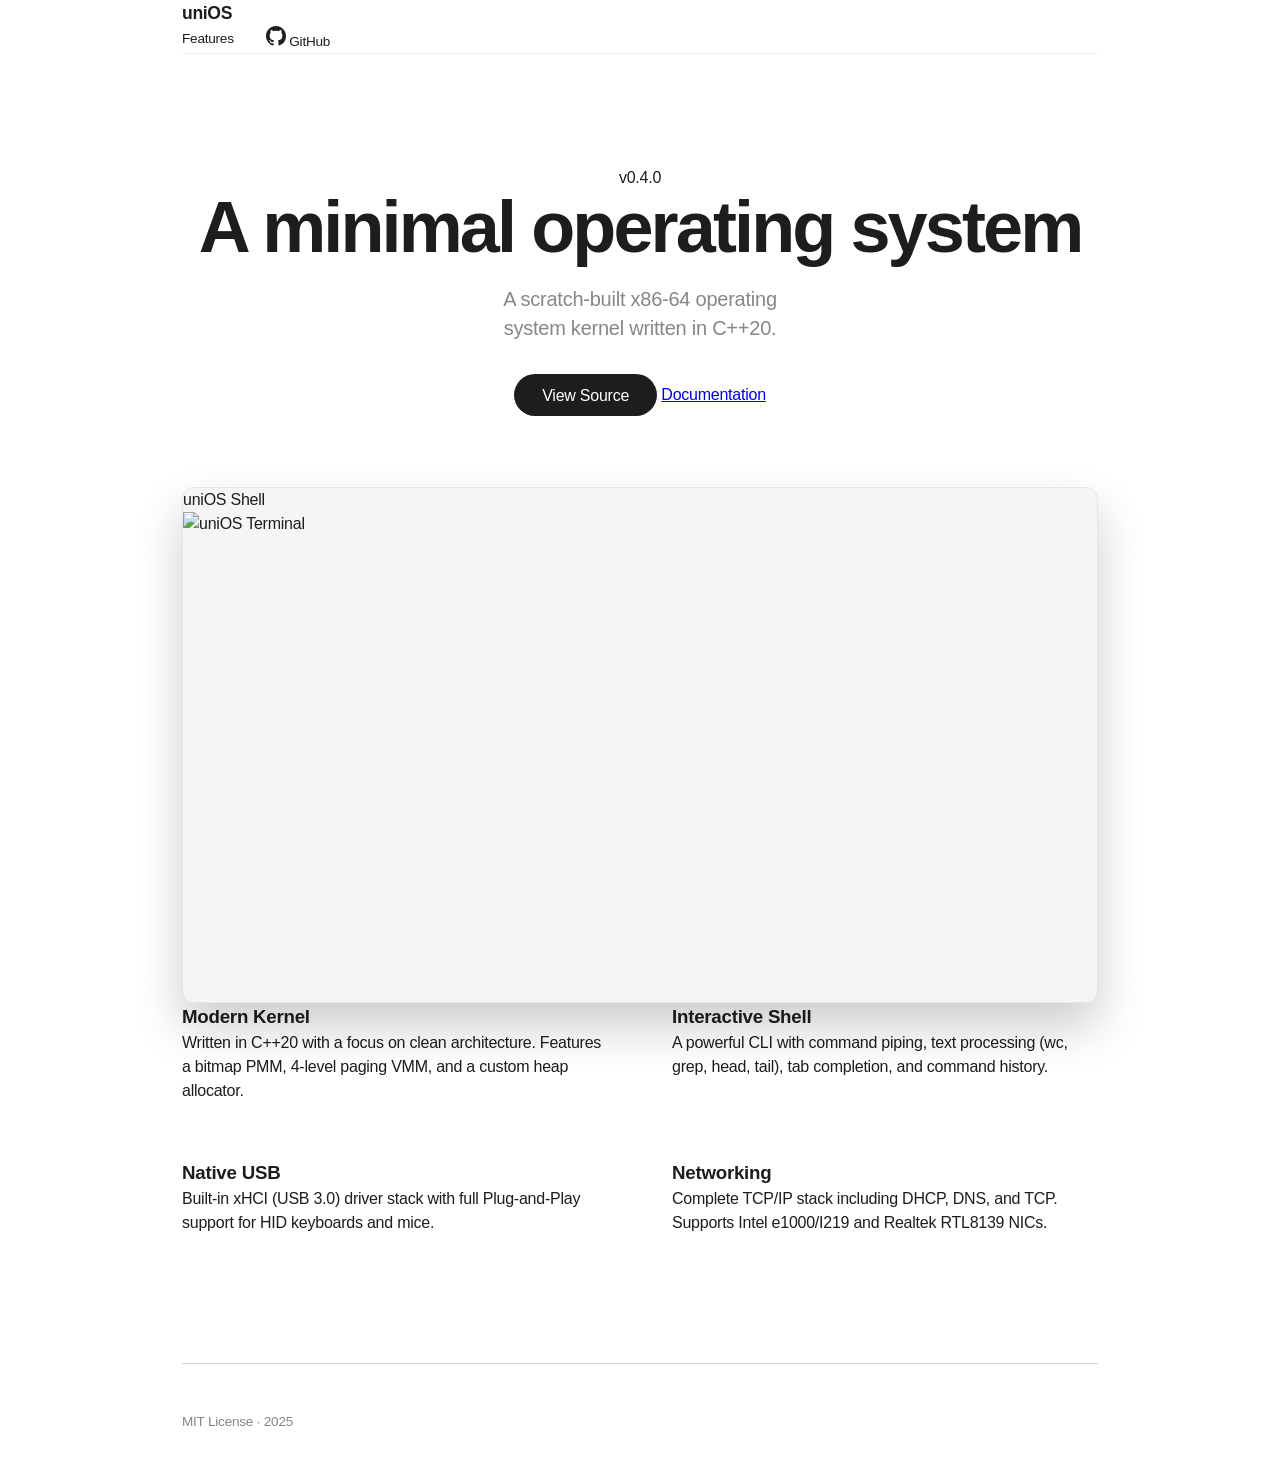
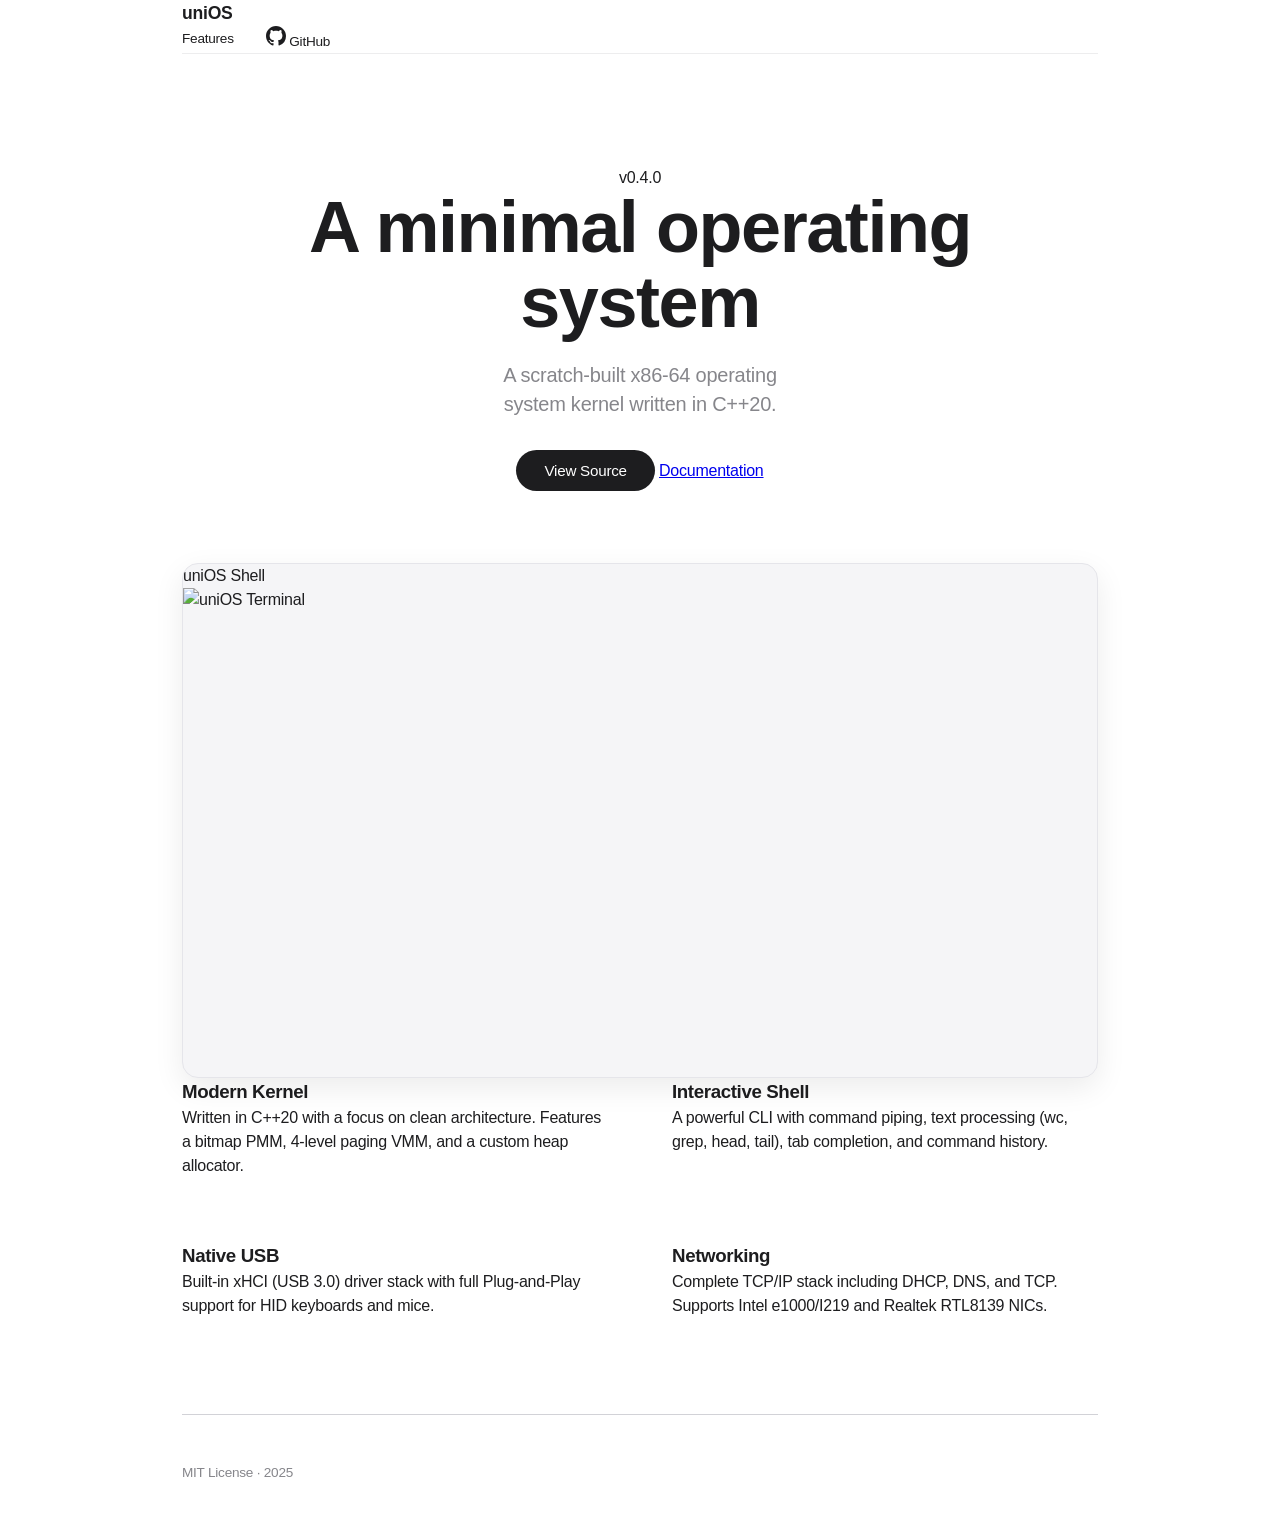

docs(site): refine UI, optimize CSS transitions, and added design variables

--- a/docs/style.css
+++ b/docs/style.css
@@ -1,36 +1,34 @@
-* {
-    margin: 0;
-    padding: 0;
-    box-sizing: border-box;
-    transition: background-color 0.5s ease-in-out, 
-                color 0.5s ease-in-out, 
-                border-color 0.5s ease-in-out, 
-                opacity 0.5s ease-in-out, 
-                backdrop-filter 0.5s ease-in-out, 
-                box-shadow 0.5s ease-in-out, 
-                transform 0.5s ease-in-out;
-}
-
 :root {
     --bg: #ffffff;
     --text: #1d1d1f;
     --muted: #86868b;
     --link: #0066cc;
     --border: #d2d2d7;
-    --nav-bg: rgba(255, 255, 255, 0.8);
+    --nav-bg: rgba(255, 255, 255, 0.72);
     --surface: #f5f5f7;
     --surface-border: #e5e5ea;
+    --radius-sm: 8px;
+    --radius-md: 16px;
+    --radius-pill: 9999px;
+    --ease: cubic-bezier(0.4, 0, 0.2, 1);
+    --dur: 0.4s;
 }
 
 [data-theme="dark"] {
     --bg: #000000;
     --text: #f5f5f7;
-    --muted: #86868b;
+    --muted: #a1a1a6;
     --link: #2997ff;
     --border: #333336;
-    --nav-bg: rgba(0, 0, 0, 0.8);
+    --nav-bg: rgba(0, 0, 0, 0.72);
     --surface: #111111;
     --surface-border: #222222;
+}
+
+* {
+    margin: 0;
+    padding: 0;
+    box-sizing: border-box;
 }
 
 html {
@@ -38,12 +36,26 @@ html {
 }
 
 body {
-    font-family: -apple-system, BlinkMacSystemFont, "SF Pro Text", "Segoe UI", Roboto, Helvetica, Arial, sans-serif;
+    font-family: "Inter", -apple-system, BlinkMacSystemFont, "SF Pro Text", "Segoe UI", Roboto, Helvetica, Arial, sans-serif;
     background-color: var(--bg);
     color: var(--text);
     line-height: 1.5;
     -webkit-font-smoothing: antialiased;
+    -moz-osx-font-smoothing: grayscale;
     letter-spacing: -0.015em;
+    transition: background-color var(--dur) var(--ease), color var(--dur) var(--ease);
+}
+
+:focus-visible {
+    outline: 2px solid var(--link);
+    outline-offset: 2px;
+    border-radius: 4px;
+}
+
+h1,
+h2,
+h3 {
+    letter-spacing: -0.02em;
 }
 
 .wrapper {
@@ -57,9 +69,10 @@ nav {
     top: 0;
     z-index: 100;
     background: var(--nav-bg);
-    backdrop-filter: blur(12px);
-    -webkit-backdrop-filter: blur(12px);
+    backdrop-filter: saturate(180%) blur(20px);
+    -webkit-backdrop-filter: saturate(180%) blur(20px);
     border-bottom: 1px solid rgba(134, 134, 139, 0.15);
+    transition: background-color var(--dur) var(--ease);
 }
 
 .nav-content {
@@ -74,7 +87,6 @@ nav {
 .logo {
     font-weight: 600;
     font-size: 1.1rem;
-    letter-spacing: -0.02em;
 }
 
 .nav-links {
@@ -88,6 +100,7 @@ nav {
     text-decoration: none;
     font-size: 0.85rem;
     font-weight: 500;
+    transition: color 0.2s var(--ease);
 }
 
 .nav-links a:hover {
@@ -106,9 +119,8 @@ nav {
 }
 
 .hero h1 {
-    font-size: clamp(3rem, 6vw, 4.5rem);
+    font-size: clamp(2.5rem, 6vw, 4.5rem);
     font-weight: 700;
-    letter-spacing: -0.04em;
     line-height: 1.05;
     margin-bottom: 1.25rem;
 }
@@ -125,7 +137,7 @@ nav {
 
 .hero-actions {
     display: flex;
-    gap: 2rem;
+    gap: 1.5rem;
     align-items: center;
     justify-content: center;
 }
@@ -133,11 +145,12 @@ nav {
 .btn-primary {
     background: var(--text);
     color: var(--bg);
-    padding: 0.8rem 1.75rem;
-    border-radius: 980px;
+    padding: 0.75rem 1.75rem;
+    border-radius: var(--radius-pill);
     font-weight: 500;
-    font-size: 1rem;
+    font-size: 0.95rem;
     text-decoration: none;
+    transition: transform 0.2s var(--ease), opacity 0.2s var(--ease), background-color var(--dur) var(--ease), color var(--dur) var(--ease);
 }
 
 .btn-primary:hover {
@@ -148,19 +161,25 @@ nav {
 .btn-link {
     color: var(--link);
     text-decoration: none;
-    font-size: 1.05rem;
+    font-size: 1rem;
     font-weight: 500;
     display: flex;
     align-items: center;
     gap: 0.25rem;
+    transition: opacity 0.2s var(--ease);
+}
+
+.btn-link:hover {
+    opacity: 0.8;
+}
+
+.btn-link .chevron {
+    font-size: 1.2rem;
+    transition: transform 0.2s var(--ease);
 }
 
 .btn-link:hover .chevron {
     transform: translateX(3px);
-}
-
-.chevron {
-    font-size: 1.2rem;
 }
 
 .showcase {
@@ -175,9 +194,14 @@ nav {
     aspect-ratio: 16 / 9;
     background-color: var(--surface);
     border: 1px solid var(--surface-border);
-    border-radius: 12px;
+    border-radius: var(--radius-md);
     overflow: hidden;
-    box-shadow: 0 24px 48px rgba(0,0,0,0.2);
+    box-shadow: 0 10px 30px rgba(0, 0, 0, 0.08);
+    transition: background-color var(--dur) var(--ease), border-color var(--dur) var(--ease), box-shadow var(--dur) var(--ease);
+}
+
+[data-theme="dark"] .screenshot-container {
+    box-shadow: 0 10px 30px rgba(0, 0, 0, 0.5);
 }
 
 .desktop-shot {
@@ -187,6 +211,7 @@ nav {
     width: 100%;
     height: 100%;
     object-fit: contain;
+    transition: opacity var(--dur) var(--ease);
 }
 
 .desktop-shot.light {
@@ -211,23 +236,22 @@ nav {
     display: flex;
     justify-content: center;
     margin-top: 2rem;
-    gap: 1rem;
 }
 
 .theme-switch {
     background: var(--surface);
     border: 1px solid var(--surface-border);
-    padding: 0.25rem;
-    border-radius: 32px;
+    padding: 4px;
+    border-radius: var(--radius-pill);
     display: flex;
     position: relative;
-    box-shadow: inset 0 1px 2px rgba(0,0,0,0.05);
+    transition: background-color var(--dur) var(--ease), border-color var(--dur) var(--ease);
 }
 
 .theme-btn {
     padding: 0.5rem 2rem;
-    border-radius: 28px;
-    font-size: 0.9rem;
+    border-radius: var(--radius-pill);
+    font-size: 0.85rem;
     font-weight: 500;
     font-family: inherit;
     color: var(--muted);
@@ -235,6 +259,7 @@ nav {
     border: none;
     background: transparent;
     z-index: 2;
+    transition: color 0.3s var(--ease);
 }
 
 .theme-btn.active {
@@ -244,14 +269,15 @@ nav {
 .theme-switch::before {
     content: '';
     position: absolute;
-    top: 0.25rem;
-    left: 0.25rem;
-    width: calc(50% - 0.25rem);
-    height: calc(100% - 0.5rem);
+    top: 4px;
+    left: 4px;
+    width: calc(50% - 4px);
+    height: calc(100% - 8px);
     background: var(--bg);
-    border-radius: 28px;
-    box-shadow: 0 2px 8px rgba(0,0,0,0.1);
+    border-radius: var(--radius-pill);
+    box-shadow: 0 2px 8px rgba(0, 0, 0, 0.1);
     z-index: 1;
+    transition: transform 0.3s var(--ease), background-color var(--dur) var(--ease);
 }
 
 [data-theme="light"] .theme-switch::before {
@@ -271,22 +297,21 @@ nav {
 .feature-grid {
     display: grid;
     grid-template-columns: repeat(2, 1fr);
-    gap: 3.5rem 4rem;
-    margin-bottom: 8rem;
+    gap: 4rem;
+    margin-bottom: 6rem;
 }
 
 .feature-item h3 {
-    font-size: 1.15rem;
+    font-size: 1.1rem;
     font-weight: 600;
     margin-bottom: 0.5rem;
-    letter-spacing: -0.01em;
     color: var(--text);
 }
 
 .feature-item p {
     color: var(--muted);
-    font-size: 1rem;
-    line-height: 1.5;
+    font-size: 0.95rem;
+    line-height: 1.6;
 }
 
 footer {
@@ -297,6 +322,7 @@ footer {
     align-items: center;
     color: var(--muted);
     font-size: 0.85rem;
+    transition: border-color var(--dur) var(--ease);
 }
 
 .footer-logo {
@@ -316,6 +342,6 @@ footer {
 
     .hero-actions {
         flex-direction: column;
-        gap: 1.5rem;
+        gap: 1.25rem;
     }
 }
